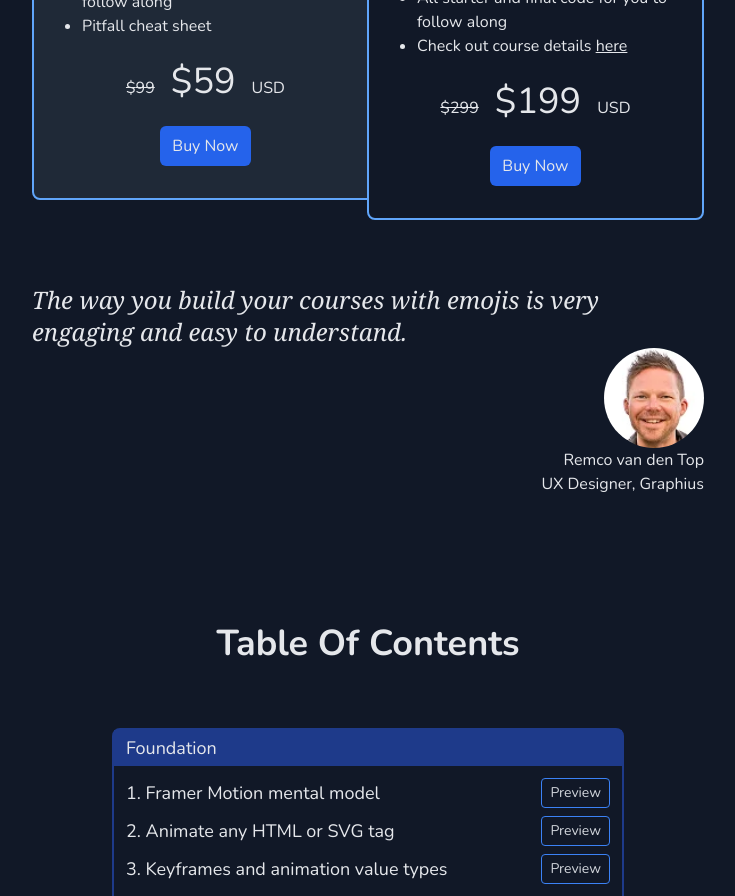
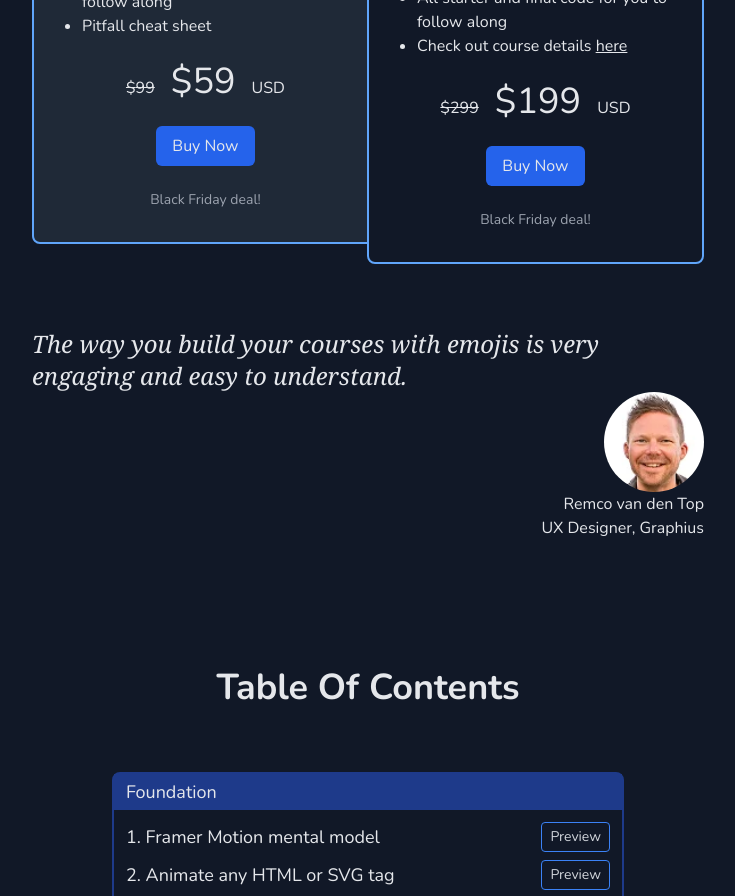
Before and after one commit to lintonye/smileys-in-motion, a Next.js app in the folder smileysinmotion.com/: page / in a window 1280 px wide. Shown: the part 4080-4976 px from the top of the page, without its empty margins (272-1007 px from the left). Built offline with nearby package versions, Linux system fonts and the light colour scheme.

Commit message:
Add pricing footnote

```diff
--- a/smileysinmotion.com/components/Home.js
+++ b/smileysinmotion.com/components/Home.js
@@ -544,6 +544,7 @@ function Feature({ emoji, title, children }) {
 function PricingCard({
   title,
   subtitle,
+  footnote,
   price,
   discountedPrice,
   purchaseLink,
@@ -568,10 +569,11 @@ function PricingCard({
       </div>
       <a
         href={purchaseLink}
-        className="rounded-md bg-blue-600 px-3 py-2 hover:bg-blue-500"
+        className="rounded-md bg-blue-600 px-4 py-2 hover:bg-blue-500"
       >
         Buy Now
       </a>
+      <div className="text-sm text-gray-400">{footnote}</div>
     </div>
   );
 }
@@ -604,6 +606,7 @@ function Pricing() {
           subtitle="For designers and developers with React experience"
           price={99}
           discountedPrice={59}
+          footnote="Black Friday deal!"
           purchaseLink="#"
           className="mb-5"
         >
@@ -617,6 +620,7 @@ function Pricing() {
           subtitle="Learn from the start. No JS experience required"
           price={299}
           discountedPrice={199}
+          footnote="Black Friday deal!"
         >
           <li>14 Modules, 50 HD video lessons, 10+ hours</li>
           <li>
```
